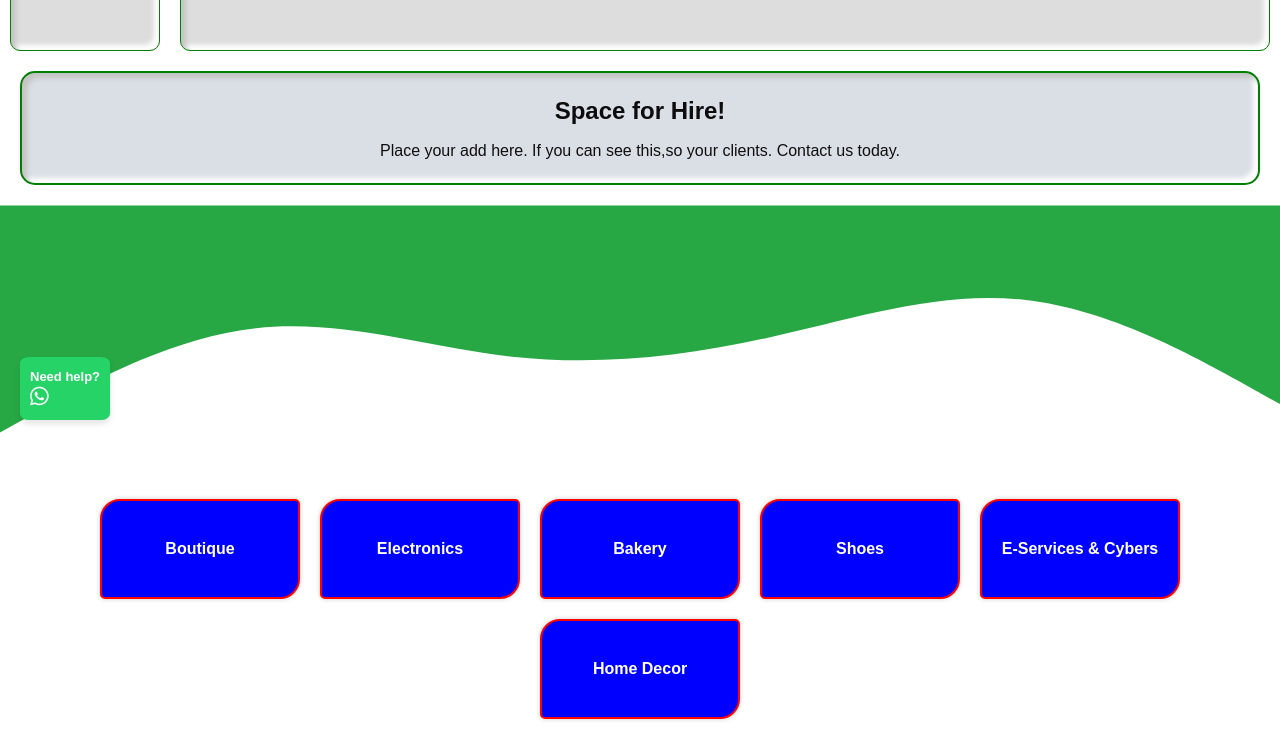
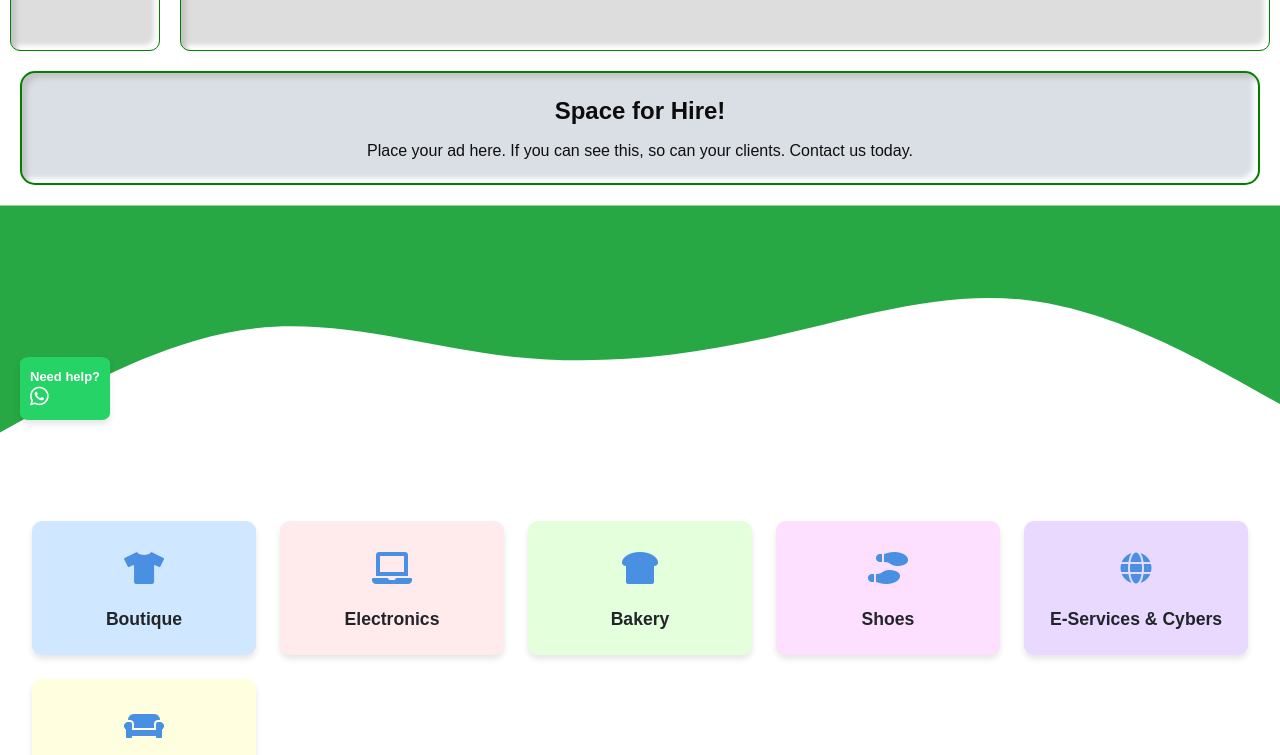
Before and after one commit to Kylexvin/Moihub, a React (Create React App) app: page /eshop in a window 1280 px wide. Shown: the part 360-1115 px from the top of the page. Built offline with nearby package versions, Linux system fonts and the light colour scheme; no server answers; a web font is replaced by a local one.

Commit message:
update Aug 26

```diff
--- a/src/components/CategoryList.jsx
+++ b/src/components/CategoryList.jsx
@@ -17,7 +17,7 @@
   };
 
   const handleWhatsAppClick = () => {
-    // You can customize the phone number and message as needed
+    // Customize the phone number and message as needed
     const phoneNumber = '254768610613';
     const message = 'Hello, I am here to inquire about MoiHub eShop';
 
@@ -34,11 +34,12 @@
   };
 
   const handleCallClick = () => {
-    // You can add additional logic here, such as making a phone call
+    // Add additional logic here, such as making a phone call
     window.location.href = "tel:0745276898";
   };
 
   return (
+    <>
       <section className="component-background">
         {/* SEO Metadata */}
         <Helmet>
@@ -66,11 +67,11 @@
             <svg viewBox="0 0 20 20" xmlns="http://www.w3.org/2000/svg" className="svg">
               <g id="Dribbble-Light-Preview" transform="translate(-140.000000, -999.000000)">
                 <g id="icons" transform="translate(56.000000, 160.000000)">
-              <path d="M97.1784026,840.884344 C92.8882915,837.134592 86.2359857,839.256228 84.7592414,844.817545 C84.139128,847.151543 84.7373784,848.235292 84.7373784,849.987037 C84.7373784,851.787636 84,854.395812 84,854.395812 C84,854.714855 84.2832249,855.025921 84.6320386,854.935194 C85.8792217,854.609172 87.8627895,853.964107 90.2349218,854.608175 C98.2119249,856.770688 103.330841,846.261214 97.1784026,840.884344 M103.447113,859 C103.395437,859 103.341773,858.993021 103.287115,858.979063 C96.9806421,857.395812 97.4039887,859.174477 93.8999507,858.237288 C92.8395967,857.954137 91.8746446,857.443669 91.0418642,856.781655 C97.4059763,857.561316 102.710728,852.016948 101.771614,845.487535 C102.732591,846.487535 103.438169,847.72582 103.7363,849.11266 C104.584981,853.048852 102.430484,852.38285 103.983749,858.364905 C104.075176,858.714855 103.765119,859 103.447113,859" id="messages_chat-[#1557]">
-              </path>
+                  <path d="M97.1784026,840.884344 C92.8882915,837.134592 86.2359857,839.256228 84.7592414,844.817545 C84.139128,847.151543 84.7373784,848.235292 84.7373784,849.987037 C84.7373784,851.787636 84,854.395812 84,854.395812 C84,854.714855 84.2832249,855.025921 84.6320386,854.935194 C85.8792217,854.609172 87.8627895,853.964107 90.2349218,854.608175 C98.2119249,856.770688 103.330841,846.261214 97.1784026,840.884344 M103.447113,859 C103.395437,859 103.341773,858.993021 103.287115,858.979063 C96.9806421,857.395812 97.4039887,859.174477 93.8999507,858.237288 C92.8395967,857.954137 91.8746446,857.443669 91.0418642,856.781655 C97.4059763,857.561316 102.710728,852.016948 101.771614,845.487535 C102.732591,846.487535 103.438169,847.72582 103.7363,849.11266 C104.584981,853.048852 102.430484,852.38285 103.983749,858.364905 C104.075176,858.714855 103.765119,859 103.447113,859" id="messages_chat-[#1557]"></path>
                 </g>
               </g>
-        </svg>Chat
+            </svg>
+            Chat
           </button>
         </div>
 
@@ -81,8 +82,8 @@
               <h3>STAGE</h3>
             </div>
             <div className="rectangle">
-              <a href= '/learnmore'className="cta" >
-                Learn  More
+              <a href='/learnmore' className="cta">
+                Learn More
               </a>
             </div>
           </div>
@@ -90,7 +91,7 @@
           <div className="ad-card">
             <div className="ad-content">
               <div className="ad-heading">Space for Hire!</div>
-              <div className="ad-description">Place your add here. If you can see this,so your clients. Contact us today. </div>
+              <div className="ad-description">Place your ad here. If you can see this, so can your clients. Contact us today.</div>
               {/* <button className="cta-button">
                 Shop Now
               </button> */}
@@ -106,6 +107,7 @@
           </svg>
 
           <section className="shopping-categories">
+            <div className="category-grid">
               {categories.map((category) => (
                 <a
                   key={category.id}
@@ -114,18 +116,26 @@
                     e.preventDefault();
                     handleCategoryClick(category.id);
                   }}
-          className={`category-link category${category.id}`}
+                  className={`category-card category-${category.id}`}
                 >
-          <div className="shopping-card">{category.name}</div>
+                  <div className="card-content">
+                    <div className="card-icon">
+                      <i className={`fas fa-${category.icon}`}></i>
+                    </div>
+                    <h3 className="card-title">{category.name}</h3>
+                  </div>
                 </a>
               ))}
+            </div>
           </section>
+
           <svg xmlns="http://www.w3.org/2000/svg" viewBox="0 0 1440 320" transform="rotate(0)">
             <path fill="#1a1a1a" fillOpacity="1" d="M0,32L80,74.7C160,117,320,203,480,229.3C640,256,800,224,960,229.3C1120,235,1280,277,1360,298.7L1440,320L1440,320L1360,320C1280,320,1120,320,960,320C800,320,640,320,480,320C320,320,160,320,80,320L0,320Z"></path>
           </svg>
         </section>
-<CustomerCare/>
+        <CustomerCare />
       </section>
+    </>
   );
 };
 
--- a/src/components/categorylist.css
+++ b/src/components/categorylist.css
@@ -94,14 +94,53 @@
 }
 
 .shopping-categories {
-  display: flex;
-  flex-wrap: wrap;
-  justify-content: center;
+  padding: 2rem;
 }
 
-.category-link {
+.category-grid {
+  display: grid;
+  grid-template-columns: repeat(auto-fill, minmax(200px, 1fr));
+  gap: 1.5rem;
+}
+
+.category-card {
+  background-color: #ffffff;
+  border-radius: 10px;
+  box-shadow: 0 4px 6px rgba(0, 0, 0, 0.1);
+  overflow: hidden;
+  transition: transform 0.3s ease, box-shadow 0.3s ease;
   text-decoration: none;
+  color: inherit;
 }
+
+.category-card:hover {
+  transform: translateY(-5px);
+  box-shadow: 0 6px 12px rgba(0, 0, 0, 0.15);
+}
+
+.card-content {
+  padding: 1.5rem;
+  text-align: center;
+}
+
+.card-icon {
+  font-size: 2rem;
+  margin-bottom: 1rem;
+  color: #4a90e2;
+}
+
+.card-title {
+  font-size: 1.1rem;
+  font-weight: 600;
+  margin: 0;
+}
+
+/* Add some variety with different background colors */
+.category1 { background-color: #f0f7ff; }
+.category2 { background-color: #fff0f0; }
+.category3 { background-color: #f0fff0; }
+.category4 { background-color: #fff0ff; }
+/* Add more category-specific styles as needed */
 
 .shopping-card {
   background-color: blue;
@@ -132,12 +171,17 @@
 
 }
 
-.category1 { background-color: #3498db; }
-.category2 { background-color: #e74c3c; }
-.category3 { background-color: #27ae60; }
-.category4 { background-color: #f39c12; }
-.category5 { background-color: #9b59b6; }
-.category6 { background-color: #2c3e50; }
+/* categorylist.css */
+
+/* Bright and colorful category backgrounds */
+.category-Boutique { background-color: #d0e8ff; } /* Bright light blue */
+.category-electronics { background-color: #ffebeb; } /* Bright light pink */
+.category-bakery { background-color: #e3ffdc; } /* Bright light green */
+.category-shoes { background-color: #fddfff; } /* Bright light purple */
+.category-eservices { background-color: #e9d9ff; } /* Bright light lavender */
+.category-homedecor { background-color: #ffffe0; } /* Bright light cream */
+
+
 
   .ad-card {
     width: auto;
--- a/src/data/ShopData.json
+++ b/src/data/ShopData.json
@@ -1,29 +1,34 @@
 {
   "categories": [
-
     {
       "id": "Boutique",
-      "name": "Boutique"
+      "name": "Boutique",
+      "icon": "tshirt"
     },
     {
       "id": "electronics",
-      "name": "Electronics"
+      "name": "Electronics",
+      "icon": "laptop"
     },
     {
       "id": "bakery",
-      "name": "Bakery"
+      "name": "Bakery",
+      "icon": "bread-slice"
     },
     {
       "id": "shoes",
-      "name": "Shoes"
+      "name": "Shoes",
+      "icon": "shoe-prints"
     },
     {
       "id": "eservices",
-      "name": "E-Services & Cybers"
+      "name": "E-Services & Cybers",
+      "icon": "globe"
     },
     {
       "id": "homedecor",
-      "name": "Home Decor"
+      "name": "Home Decor",
+      "icon": "couch"
     }
   ],
   "shops": [
```
Lines whose indentation alone changed are shown as unchanged.
